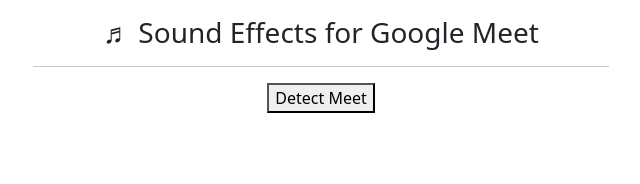
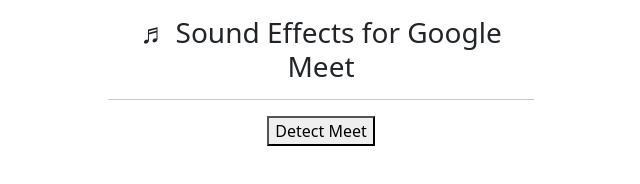
Before and after one commit to wweverma1/sound-effects-for-gmeet, a browser extension: page index.html in a window 1280 px wide. Shown: the whole page, without its empty margins (319-959 px from the left). Drawn offline with nearby package versions, Linux system fonts and the light colour scheme.

Commit message:
changed way of function calling

```diff
--- a/index.html
+++ b/index.html
@@ -7,11 +7,11 @@
     <link rel="stylesheet" href="https://cdnjs.cloudflare.com/ajax/libs/font-awesome/4.7.0/css/font-awesome.min.css">
 </head>
 <body>
-    <div class="container mt-3" style="width: 600px;">
+    <div class="container mt-3" style="width: 450px;height: 600px;">
         <h3 class="text-center">♬ Sound Effects for Google Meet</h3>
         <hr>
         <div class="welcome-page">
-            <button id="action-button" style="margin: 0 auto; display: block;" onclick="fetchMeet()">Detect Meet</button>
+            <button id="action-button" style="margin: 0 auto; display: block;">Detect Meet</button>
             <div class="error-box" style="text-align: center;">
                 <span id="error-message" style="color: red; font-weight: bold;">
                 </span>
--- a/script.js
+++ b/script.js
@@ -1,6 +1,8 @@
+const btn = document.getElementById('action-button');
+btn.addEventListener("click", fetchMeet);
+
 function fetchMeet()
 {
-    const btn = document.getElementById('action-button');
     btn.innerHTML = '<i class="fa fa-circle-o-notch fa-spin"></i> Fetching';
     btn.disabled = true;
     const error = document.getElementById('error-message');
```
